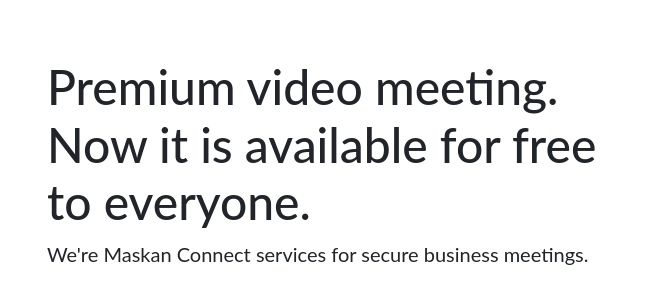
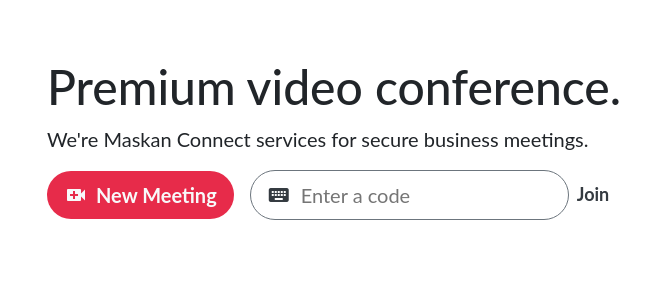
Before and after one commit to Moiz-Maskan-Tech/maskan-connect, a website: page action.html in a window 1280 px wide. Shown: the part 62-343 px from the top of the page, 0-649 px from the left. Drawn offline with nearby package versions, Linux system fonts and the light colour scheme.

Commit message:
Update action.html

```diff
--- a/action.html
+++ b/action.html
@@ -42,7 +42,7 @@
     <main>
         <div class="jumbotron h-100 d-flex">
             <div class="container w-50">
-                <h1 style="font-size: 3rem;"> Premium video meeting. Now it is available for free to everyone. </h1>
+                <h1 style="font-size: 3rem;"> Premium video conference. </h1>
                 <p style="font-size: 20px;">
                     We're Maskan Connect services for secure business meetings.
                 </p>
```
